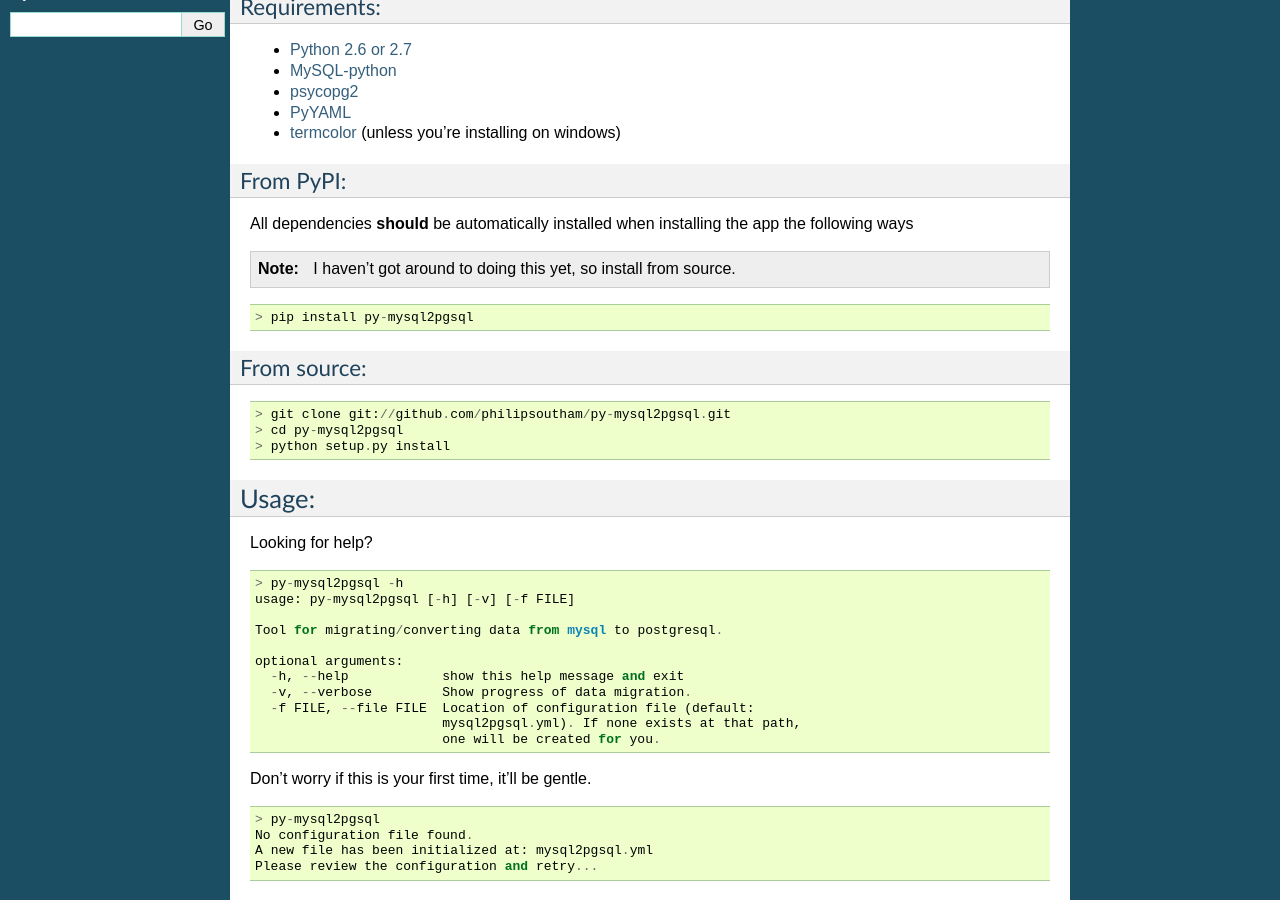
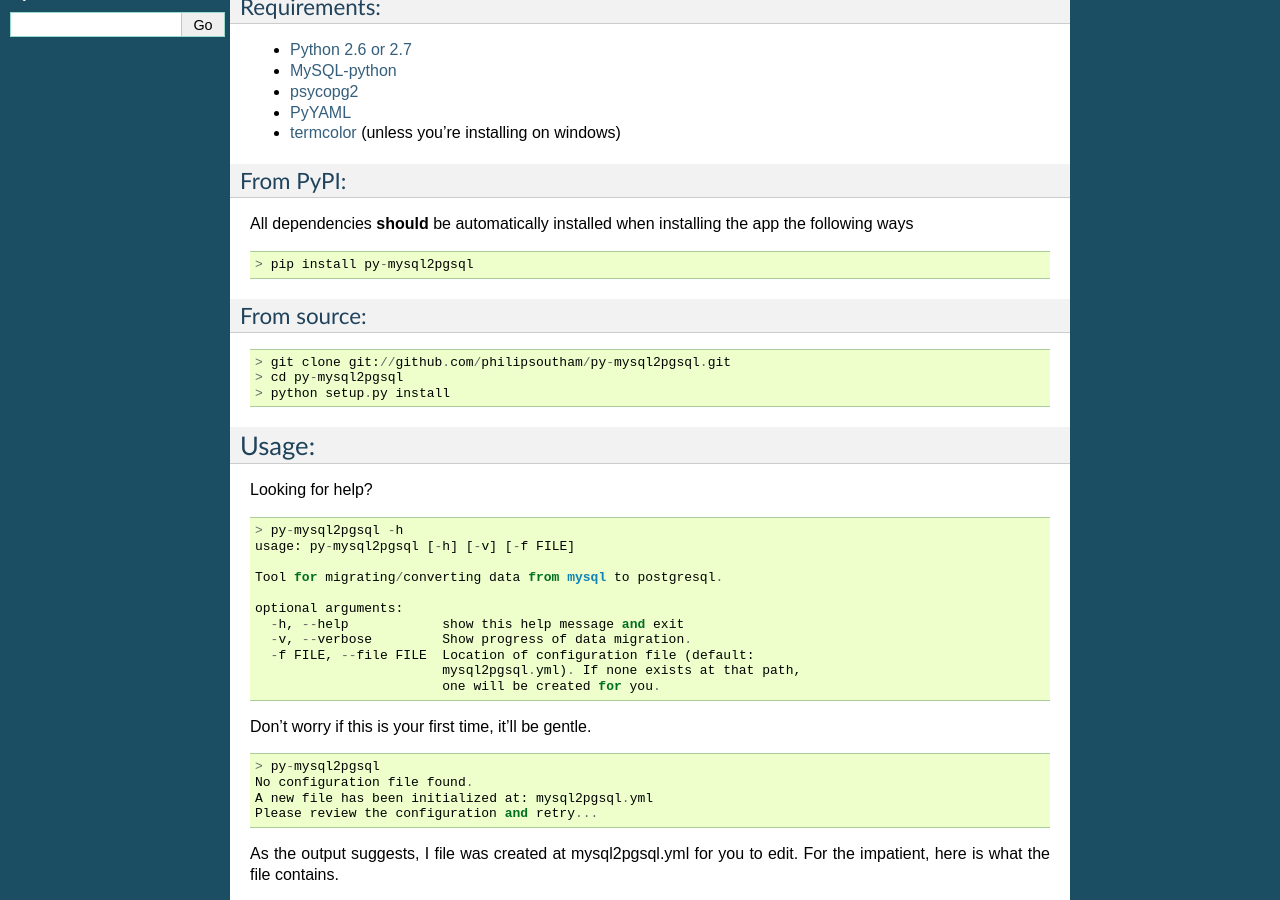
Before and after one commit to zivot/py-mysql2pgsql, a Sphinx documentation site: the page built from docs/index.rst, in a window 1280 px wide and 900 px high, scrolled down 427 px. Built offline with Sphinx 7.4.7, drawn with Linux system fonts in a browser that asks for light colours.

Commit message:
Updating readme and changing file names to display properly in github

```diff
--- a/README.txt
+++ b/README.rst
@@ -38,9 +38,6 @@
 
 All dependencies **should** be automatically installed when installing
 the app the following ways
-
-.. note::
-   I haven't got around to doing this yet, so install from source.
 
 ::
 
@@ -240,6 +237,6 @@
 Lapshin over at `<https://github.com/maxlapshin/mysql2postgres>`_. I
 found that it worked fine for most things, but for migrating large tables
 with millions of rows it started to break down. This motivated me to
-write :program:`py-mysql2pgsql` which uses a server side cursor, so there is no "paging"
+write *py-mysql2pgsql* which uses a server side cursor, so there is no "paging"
 which means there is no slow down while working it's way through a
 large dataset.
--- a/docs/index.rst
+++ b/docs/index.rst
@@ -6,7 +6,7 @@
 
 
 
-.. include:: ../README.txt
+.. include:: ../README.rst
 
 
 
--- a/setup.py
+++ b/setup.py
@@ -14,7 +14,7 @@
     name='py-mysql2pgsql',
     version='0.1.0',
     description='Tool for migrating/converting from mysql to postgresql.',
-    long_description=open('README.txt').read(),
+    long_description=open('README.rst').read(),
     license='MIT License',
     author='Philip Southam',
     author_email='philipsoutham@gmail.com',
@@ -26,7 +26,7 @@
     install_requires=install_requires,
     classifiers=[
         'License :: OSI Approved :: MIT License',
-        'Development Status :: 2 - Pre-Alpha',
+        'Development Status :: 3 - Alpha',
         'Environment :: Console',
         'Intended Audience :: System Administrators',
         'Intended Audience :: Developers',
```
Also changed, not shown: CHANGES.txt (deleted), 4 other files.
